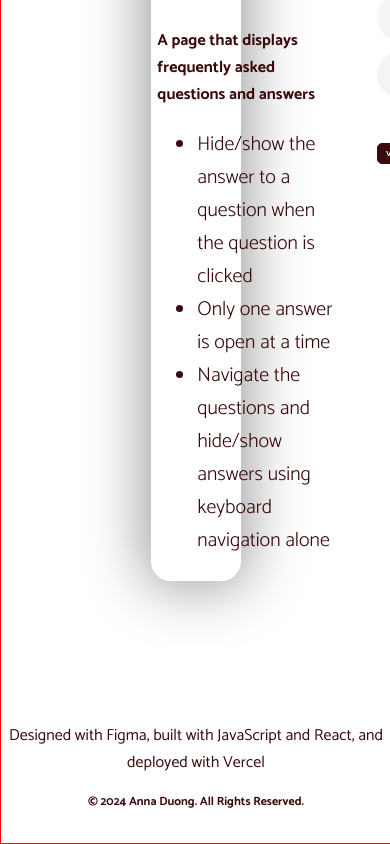
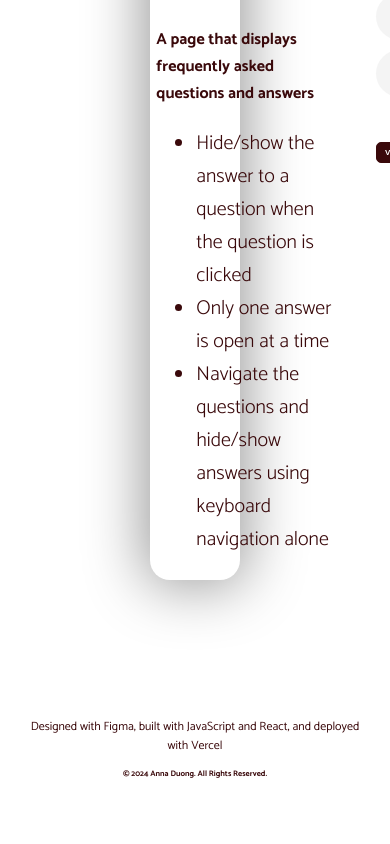
Before and after one commit to annaduong17/portfolio, a React (Create React App) app: page /portfolio in a window 390 px wide. Shown: the part 8734-9578 px from the top of the page. After the commit the page ends 9542 px from the top, so only its background shows below. Built offline with nearby package versions, Linux system fonts and the light colour scheme.

Commit message:
make footer responsive

```diff
--- a/src/index.scss
+++ b/src/index.scss
@@ -31,7 +31,7 @@ body {
 }
 
 .app {
-  border: 1px solid red;
+  // border: 1px solid red;
   display: flex;
   flex-direction: column;
   width: min(100%, 1600px);
@@ -64,7 +64,7 @@ svg {
 }
 
 .navbar {
-  border: 1px solid blue;
+  // border: 1px solid blue;
   position: sticky;
   top: 0;
   padding-inline: clamp(50px, 10vw, 150px);
@@ -654,11 +654,13 @@ svg {
 
 .footer {
   text-align: center;
+  font-size: clamp(0.75rem, 2vw, 1rem);
   margin-top: clamp(50px, 6vw, 100px);
   margin-bottom: 20px;
+  padding-inline: 20px;
 
   .copyright {
-    font-size: 0.75rem;
+    font-size: clamp(0.5rem, 1.5vw, 0.75rem);
     font-weight: 700;
   }
 
```
